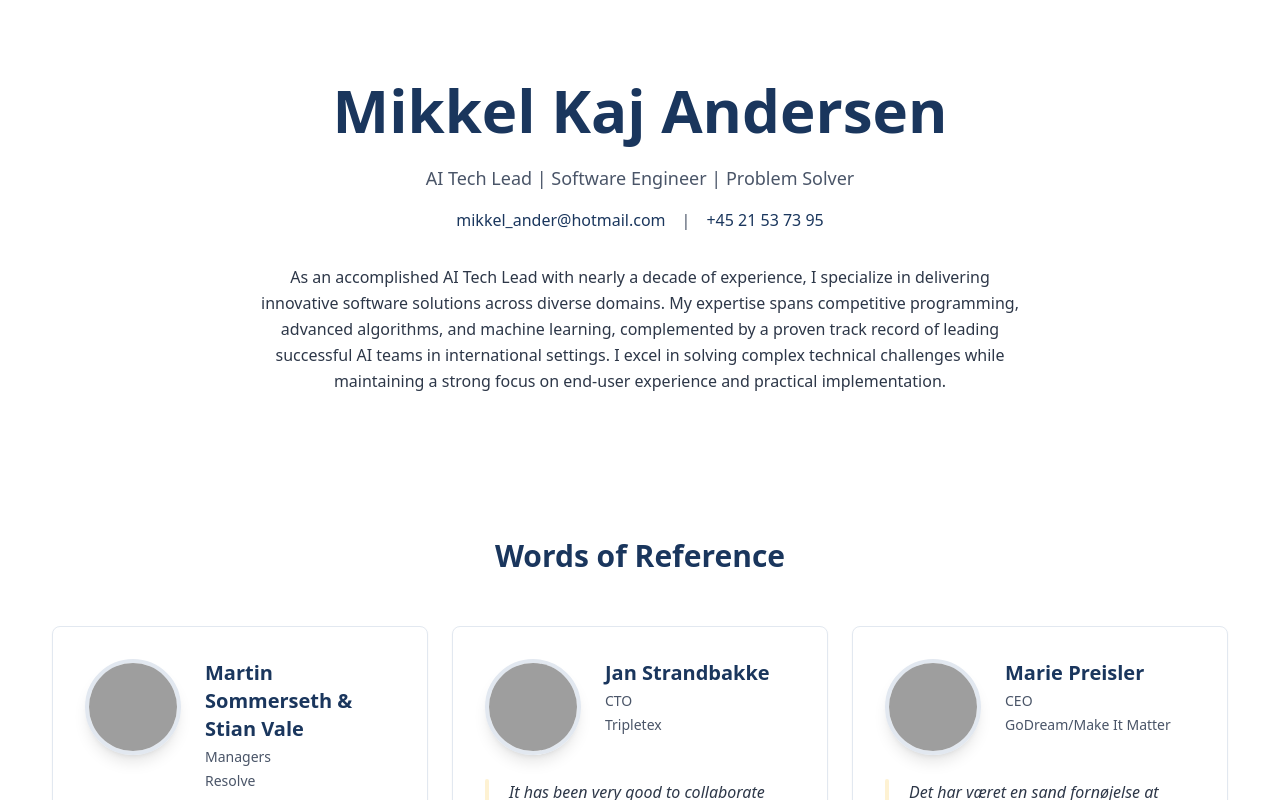
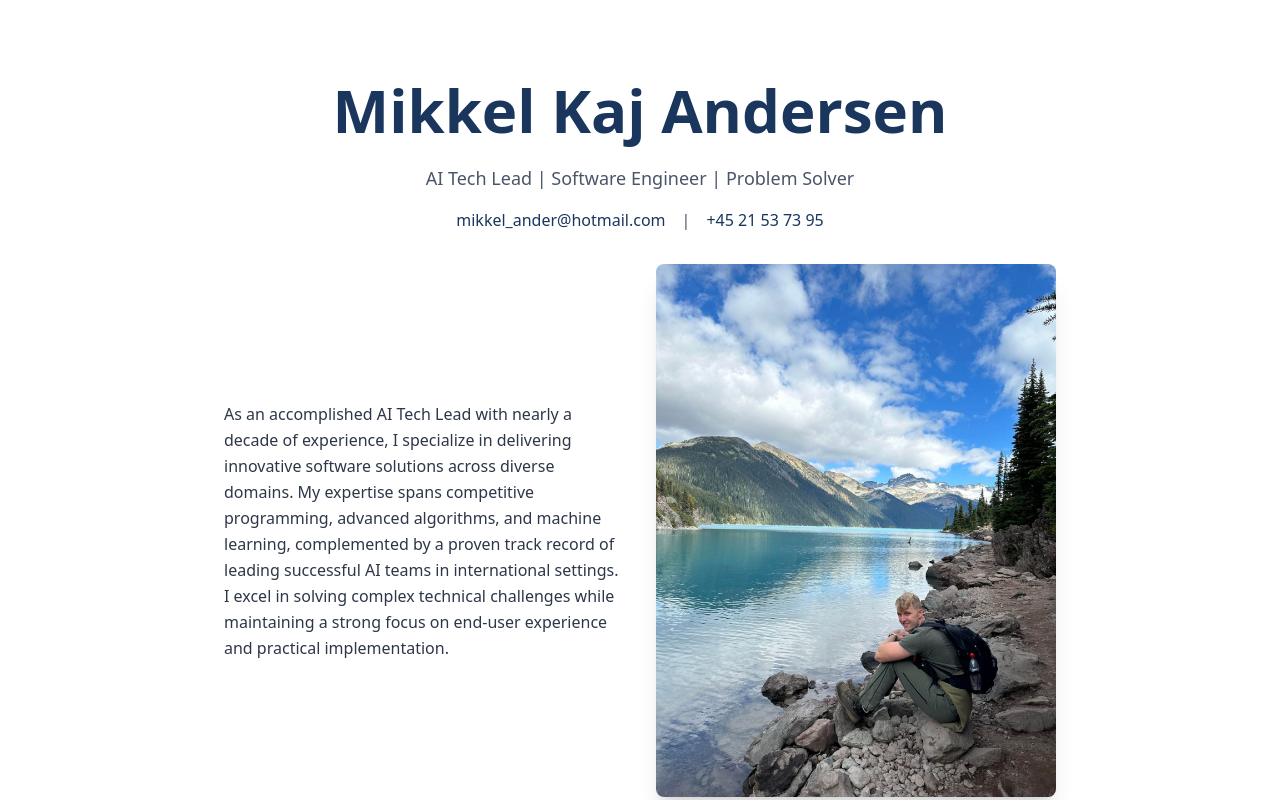
Before and after one commit to joakiti/career-craft-portal, a React (Vite) app: page / in a window 1280 px wide. Shown: the top 800 px of the page. Built offline with nearby package versions, Linux system fonts and the light colour scheme; grey boxes are pictures that could not be loaded.

Commit message:
Add author picture to introduction
Included an image of the author next to the introduction paragraph in the Index page.
[skip gpt_engineer]

```diff
--- a/src/pages/Index.tsx
+++ b/src/pages/Index.tsx
@@ -7,9 +7,9 @@ const Index = () => {
     <div className="min-h-screen bg-white">
       {/* Hero Section */}
       <section className="py-20 px-4 animate-fade-in">
-        <div className="container max-w-4xl mx-auto text-center">
-          <h1 className="text-4xl md:text-6xl font-bold text-primary mb-6">Mikkel Kaj Andersen</h1>
-          <p className="text-lg text-text-light mb-4">AI Tech Lead | Software Engineer | Problem Solver</p>
+        <div className="container max-w-4xl mx-auto">
+          <h1 className="text-4xl md:text-6xl font-bold text-primary mb-6 text-center">Mikkel Kaj Andersen</h1>
+          <p className="text-lg text-text-light mb-4 text-center">AI Tech Lead | Software Engineer | Problem Solver</p>
           <div className="flex justify-center gap-4 mb-8">
             <a href="mailto:mikkel_ander@hotmail.com" className="text-primary hover:text-accent transition-colors">
               mikkel_ander@hotmail.com
@@ -19,9 +19,20 @@ const Index = () => {
               +45 21 53 73 95
             </a>
           </div>
-          <p className="text-text max-w-3xl mx-auto leading-relaxed">
-            As an accomplished AI Tech Lead with nearly a decade of experience, I specialize in delivering innovative software solutions across diverse domains. My expertise spans competitive programming, advanced algorithms, and machine learning, complemented by a proven track record of leading successful AI teams in international settings. I excel in solving complex technical challenges while maintaining a strong focus on end-user experience and practical implementation.
-          </p>
+          <div className="flex flex-col md:flex-row gap-8 items-center">
+            <div className="md:w-1/2">
+              <p className="text-text leading-relaxed">
+                As an accomplished AI Tech Lead with nearly a decade of experience, I specialize in delivering innovative software solutions across diverse domains. My expertise spans competitive programming, advanced algorithms, and machine learning, complemented by a proven track record of leading successful AI teams in international settings. I excel in solving complex technical challenges while maintaining a strong focus on end-user experience and practical implementation.
+              </p>
+            </div>
+            <div className="md:w-1/2">
+              <img
+                src="/lovable-uploads/6c02bf6f-70b1-4852-999e-4ec283d50201.png"
+                alt="Profile picture in nature"
+                className="rounded-lg shadow-xl w-full h-auto object-cover"
+              />
+            </div>
+          </div>
         </div>
       </section>
 
```
Also changed, not shown: public/lovable-uploads/6c02bf6f-70b1-4852-999e-4ec283d50201.png (added).
